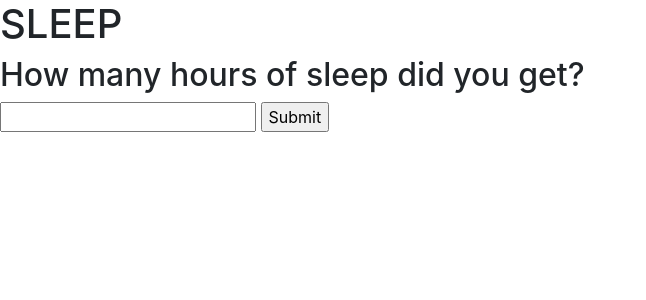
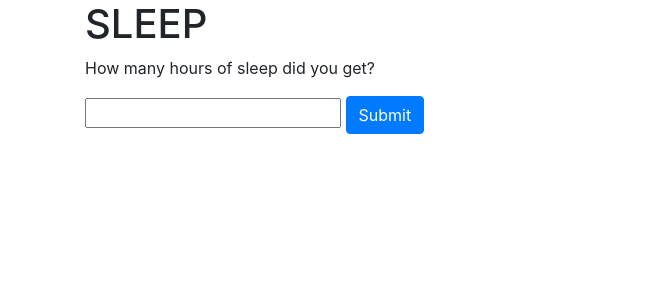
Before and after one commit to katherine81779/rootsup, a Flask app: page /sleep in a window 1280 px wide. Shown: the part 56-356 px from the top of the page, without its empty margins (0-646 px from the left). Run offline with Flask 2, Linux system fonts and the light colour scheme; some libraries are stand-ins or nearby versions.

Commit message:
redid formatting of sleep file

```diff
--- a/templates/sleep.html
+++ b/templates/sleep.html
@@ -1,18 +1,18 @@
 <!DOCTYPE HTML>
-<header>
+<head>
   <title>Sleep</title>
     {% include 'header.html' %}
 
-</header>
+</head>
 
 <body>
 
-
-  <h1>SLEEP</h1>
-  <h2>How many hours of sleep did you get?</h2>
+<div class="container">
+  <h1>SLEEP</font></h1>
+  <p>How many hours of sleep did you get?</p>
 
   <form action="/inputSleep", method = "post">
     <input type="text" name="hours">
-    <input type="submit" value="Submit">
+    <input class="btn btn-primary" type="submit" value="Submit">
   </form>
 </body>
```
Also changed, not shown: 1 other file.
